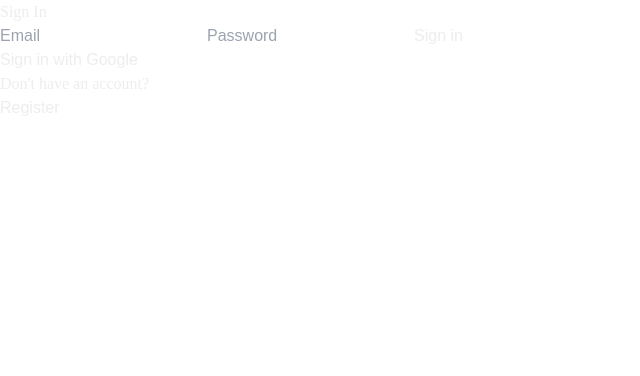
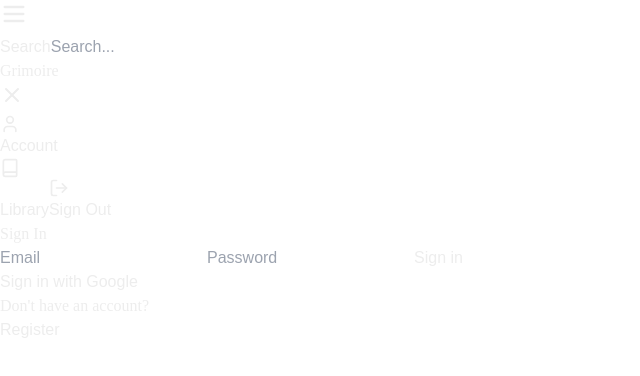
Before and after one commit to anthonyarinze/grimoire, a Next.js app: page /auth/signin in a window 1280 px wide. Shown: the top 376 px of the page, without its empty margins (0-640 px from the left). Built offline with nearby package versions, Linux system fonts and the light colour scheme; no server answers.

Commit message:
added sidebar, sign out, user state and hooks

```diff
--- a/src/app/components/headerandfooter/header.tsx
+++ b/src/app/components/headerandfooter/header.tsx
@@ -1,11 +1,82 @@
-import React from "react";
+"use client";
+
+import React, { useState } from "react";
+import { Menu, X, User, Book, LogOut, Loader } from "lucide-react";
 import SearchBar from "../searchbar/searchbar";
+import Link from "next/link";
+import { useLogout } from "@/app/hooks/uselogout";
 
 export default function Header() {
+  const { logout, isPending } = useLogout();
+  const [isSidebarOpen, setSidebarOpen] = useState(false);
+
+  const toggleSidebar = () => setSidebarOpen(!isSidebarOpen);
+  const closeSidebar = () => setSidebarOpen(false);
+
   return (
-    <header className="h-[4.5rem] px-4 flex flex-row items-center justify-between text-black bg-white shadow-lg sticky top-0 z-50">
-      <h1 className="md:text-3xl text-2xl font-bold">Grimoire</h1>
-      <SearchBar />
-    </header>
+    <>
+      {/* Header */}
+      <header className="h-[4.5rem] px-4 flex items-center font-black justify-between bg-white shadow-lg sticky top-0 z-50">
+        {/* Sidebar Toggle Button */}
+        <button onClick={toggleSidebar} className="text-black">
+          <Menu size={28} />
+        </button>
+        <SearchBar />
+      </header>
+
+      {/* Sidebar */}
+      <div
+        className={`fixed top-0 left-0 h-full w-64 bg-white shadow-lg transform ${
+          isSidebarOpen ? "translate-x-0" : "-translate-x-full"
+        } transition-transform duration-300 ease-in-out z-50`}
+      >
+        {/* Sidebar Header */}
+        <div className="flex items-center justify-between text-black p-4 border-b">
+          <Link href="/" className="flex items-center gap-2">
+            <h1 className="text-2xl font-bold">Grimoire</h1>
+          </Link>
+          <button onClick={closeSidebar}>
+            <X size={24} />
+          </button>
+        </div>
+
+        {/* Sidebar Links */}
+        <nav className="p-4 space-y-4">
+          <Link
+            href="/account"
+            className="flex items-center text-black gap-2 hover:text-gray-700"
+          >
+            <User size={20} /> Account
+          </Link>
+          <Link
+            href="/library"
+            className="flex items-center text-black gap-2 hover:text-gray-700"
+          >
+            <Book size={20} /> Library
+          </Link>
+          <button
+            className="flex items-center text-black gap-2 hover:text-red-600"
+            onClick={logout}
+            disabled={isPending}
+          >
+            {isPending ? (
+              <Loader size={20} className="animate-spin" />
+            ) : (
+              <>
+                <LogOut size={20} /> Sign Out
+              </>
+            )}
+          </button>
+        </nav>
+      </div>
+
+      {/* Dark Overlay */}
+      {isSidebarOpen && (
+        <div
+          className="fixed inset-0 bg-black opacity-50 z-40"
+          onClick={closeSidebar}
+        />
+      )}
+    </>
   );
 }
--- /dev/null
+++ b/src/app/hooks/uselogout.tsx
@@ -0,0 +1,17 @@
+import { useMutation, useQueryClient } from "@tanstack/react-query";
+import { signOutUser } from "../lib/auth/signout";
+import { useRouter } from "next/navigation";
+
+export function useLogout() {
+  const router = useRouter();
+  const queryClient = useQueryClient();
+  const { mutate: logout, isPending } = useMutation({
+    mutationFn: signOutUser,
+    onSuccess: () => {
+      router.push("/");
+      queryClient.invalidateQueries();
+    },
+  });
+
+  return { logout, isPending };
+}
--- a/src/app/layout.tsx
+++ b/src/app/layout.tsx
@@ -4,6 +4,7 @@ import "./globals.css";
 import StoreProvider from "./StoreProvider";
 import { QueryClientProvider } from "@tanstack/react-query";
 import { queryClient } from "./lib/queryClient";
+import Header from "./components/headerandfooter/header";
 
 const geistSans = Geist({
   variable: "--font-geist-sans",
@@ -32,7 +33,10 @@ export default function RootLayout({
       >
         <StoreProvider>
           <QueryClientProvider client={queryClient}>
-            {children}
+            {/* The Header component is always rendered */}
+            <Header />
+            <main>{children}</main>{" "}
+            {/* Wrap children in a <main> tag for better structure */}
           </QueryClientProvider>
         </StoreProvider>
       </body>
--- /dev/null
+++ b/src/app/lib/auth/signout.ts
@@ -0,0 +1,10 @@
+import { signOut } from "firebase/auth";
+import { auth } from "../firebase";
+
+export const signOutUser = async () => {
+  try {
+    await signOut(auth);
+  } catch (error) {
+    console.error("Error signing out", error);
+  }
+};
--- /dev/null
+++ b/src/app/lib/slices/userslice.ts
@@ -0,0 +1,25 @@
+import { createSlice, PayloadAction } from "@reduxjs/toolkit";
+
+interface UserState {
+  uid: string;
+  email: string | null;
+  displayName: string | null;
+  photoURL: string | null;
+}
+
+// returns either userstaet or null if no ones logged in yet
+const initialState: UserState | null = null;
+
+const userSlice = createSlice({
+  name: "user",
+  initialState,
+  reducers: {
+    setUser: (state, action: PayloadAction<UserState>) => {
+      return action.payload;
+    },
+    clearUser: () => null,
+  },
+});
+
+export const { setUser, clearUser } = userSlice.actions;
+export default userSlice.reducer;
--- a/src/app/lib/store.ts
+++ b/src/app/lib/store.ts
@@ -1,12 +1,14 @@
 import { configureStore } from "@reduxjs/toolkit";
 import searchReducer from "./slices/searchSlice";
 import authReducer from "./slices/authslice";
+import userReducer from "./slices/userslice";
 
 export const makeStore = () => {
   return configureStore({
     reducer: {
       auth: authReducer,
       search: searchReducer,
+      user: userReducer,
     },
   });
 };
```
Also changed, not shown: src/app/hooks/useuser.tsx (added, +11 -0 lines), src/app/lib/auth/getcurrentuser.ts (added, +21 -0 lines), src/app/lib/auth/auth.ts (renamed from src/app/lib/auth.ts).
